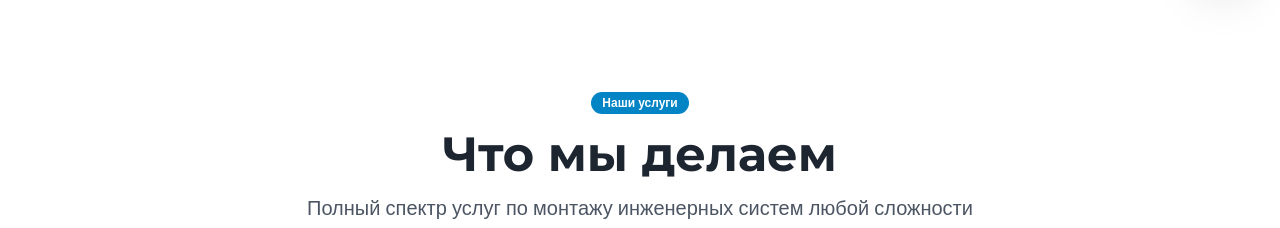
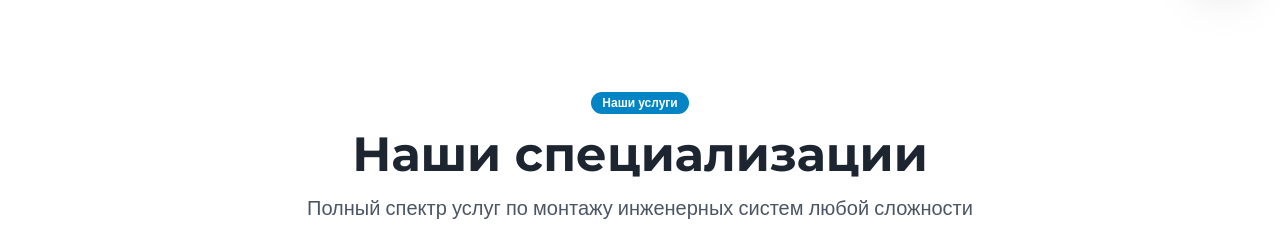
Before and after one commit to pr-poehali-dev/heating-water-supply-installation, a React (Vite) app: page / in a window 1280 px wide. Shown: the part 800-1028 px from the top of the page. Built offline with nearby package versions, Linux system fonts and the light colour scheme.

Commit message:
Улучшение грамотности текста

```diff
--- a/src/pages/Index.tsx
+++ b/src/pages/Index.tsx
@@ -260,7 +260,7 @@ const Index = () => {
           <div className="text-center mb-16">
             <Badge className="mb-4">Наши услуги</Badge>
             <h2 className="text-4xl md:text-5xl font-bold text-secondary mb-4">
-              Что мы делаем
+              Наши специализации
             </h2>
             <p className="text-xl text-gray-600 max-w-2xl mx-auto">
               Полный спектр услуг по монтажу инженерных систем любой сложности
```
